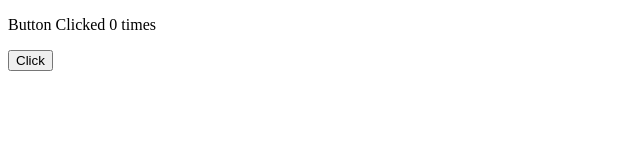
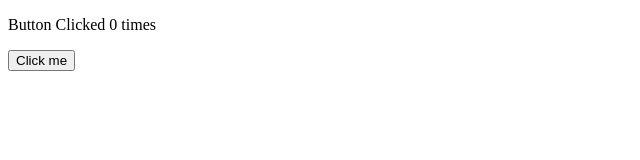
Before and after one commit to acciojob/button-counter-aamirk0008, a React app: page / in a window 1280 px wide. Shown: the top 160 px of the page, without its empty margins (0-640 px from the left). Built offline with nearby package versions, Linux system fonts and the light colour scheme.

Commit message:
Update App.js

```diff
--- a/src/components/App.js
+++ b/src/components/App.js
@@ -10,7 +10,7 @@ const App = () => {
   return (
     <div>
       <p>Button Clicked {count} times</p>
-        <button onClick='handleClick'>Click</button>
+        <button onClick='handleClick'>Click me</button>
         {/* Do not remove the main div */}
     </div>
   )
```
